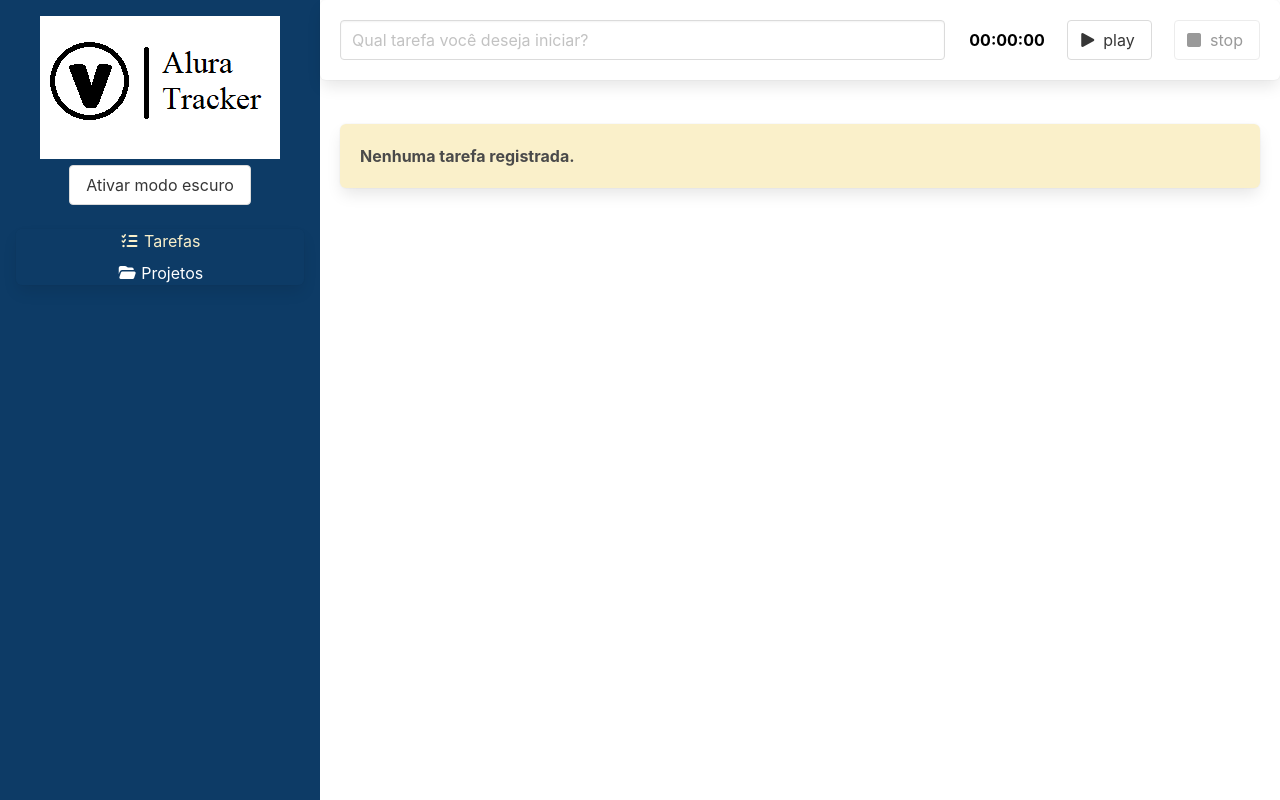
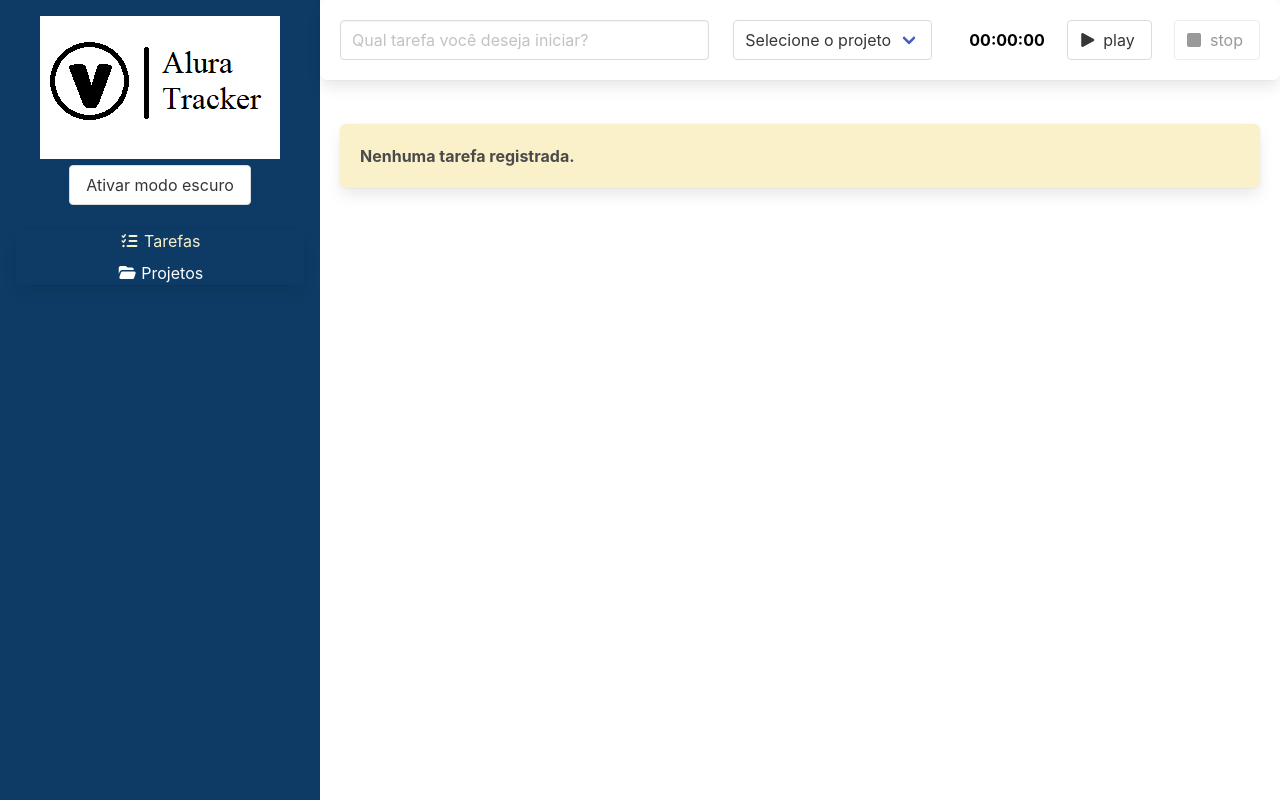
Before and after one commit to egon-bling/alura-tracker2, a Vue app: page / in a window 1280 px wide. Built offline with nearby package versions, Linux system fonts and the light colour scheme.

Commit message:
Refatora o método de salvar projetos para adicioná-los no select da página de tarefas.

```diff
--- a/package.json
+++ b/package.json
@@ -11,7 +11,8 @@
     "@fortawesome/fontawesome-free": "^7.1.0",
     "core-js": "^3.8.3",
     "vue": "^3.2.13",
-    "vue-router": "^4.0.12"
+    "vue-router": "^4.0.12",
+    "vuex": "^4.0.2"
   },
   "devDependencies": {
     "@types/vue-router": "^2.0.0",
--- a/src/components/Formulario.vue
+++ b/src/components/Formulario.vue
@@ -2,7 +2,7 @@
     <div class="box formulario">
         <div class="columns"> <!-- columns no plural -->
             <div
-                class="column is-8"
+                class="column is-5"
                 role="form"
                 aria-label="Formulário para criação de uma nova tarefa"
             ><!-- column no singular -->
@@ -13,6 +13,20 @@
                     v-model="descricao"
                 />
             </div><!-- column no singular -->
+            <div class="column is-3">
+                <div class="select">
+                    <select v-model="idProjeto">
+                        <option value="">Selecione o projeto</option>
+                        <option
+                            :value="projeto.id"
+                            v-for="projeto in projetos"
+                            :key="projeto.id"
+                        >
+                        {{ projeto.nome }}
+                        </option>
+                    </select>
+                </div>
+            </div>
             <div class="column">
                 <MeuTemporizador @aoTemporizadorFinalizado="finalizarTarefa"/>
             </div>
@@ -21,8 +35,10 @@
 </template>
 
 <script lang="ts">
-import { defineComponent } from 'vue';
+import { computed, defineComponent } from 'vue';
 import MeuTemporizador from './MeuTemporizador.vue';
+import { useStore } from 'vuex';
+import { key } from '@/store';
 
 export default defineComponent({
     name: 'MeuFormulário',
@@ -32,16 +48,24 @@
     },
     data () {
         return {
-            descricao: ''
+            descricao: '',
+            idProjeto: ''
         }
     },
     methods: {
         finalizarTarefa (tempoDecorrido: number) : void {
             this.$emit('aoSalvarTarefa', {
                 duracaoEmSegundos: tempoDecorrido,
-                descricao: this.descricao
+                descricao: this.descricao,
+                projeto: this.projetos.find(proj => proj.id == this.idProjeto)
             })
             this.descricao = ''
+        }
+    },
+    setup () {
+        const store = useStore(key)
+        return {
+            projetos: computed(() => store.state.projetos)
         }
     }
 });
--- a/src/interfaces/ITarefa.ts
+++ b/src/interfaces/ITarefa.ts
@@ -1,4 +1,7 @@
+import IProjeto from "./IProjeto";
+
 export default interface ITarefa {
     duracaoEmSegundos: number,
-    descricao: string
+    descricao: string,
+    projeto: IProjeto
 }
--- a/src/main.ts
+++ b/src/main.ts
@@ -3,7 +3,9 @@
 
 import '@fortawesome/fontawesome-free/css/all.css' //disponibiliza os ícones da bilioteca "Font Awesome"
 import roteador from './roteador'
+import { key, store } from './store'
 
 createApp(App)
     .use(roteador)
+    .use(store, key)
     .mount('#app')
--- /dev/null
+++ b/src/store/index.ts
@@ -0,0 +1,41 @@
+import IProjeto from "@/interfaces/IProjeto";
+import { InjectionKey } from "vue";
+import { createStore, Store, useStore as vuexUseStore } from "vuex";
+
+interface Estado {
+    projetos: IProjeto[]
+}
+
+export const key: InjectionKey<Store<Estado>> = Symbol()
+
+export const store = createStore<Estado>({
+    state: {
+        projetos: [/*
+            {
+                id: new Date().toISOString(),
+                nome: 'Typescript'
+            },
+            {
+                id: new Date().toISOString(),
+                nome: 'Vue'
+            },
+            {
+                id: new Date().toISOString(),
+                nome: 'Vuex'
+            },
+         */]
+    },
+    mutations: {
+        'ADICIONA_PROJETO'(state, nomeDoProjeto: string) {
+            const projeto = {
+                id: new Date().toISOString(),
+                nome: nomeDoProjeto
+            } as IProjeto
+            state.projetos.push(projeto)
+        }
+    }
+})
+
+export function useStore(): Store<Estado> {
+    return vuexUseStore(key)
+}
--- a/src/views/Projetos.vue
+++ b/src/views/Projetos.vue
@@ -40,24 +40,31 @@
 </template>
 
 <script lang="ts">
-import IProjeto from "@/interfaces/IProjeto";
-import { defineComponent } from "vue";
+import { computed, defineComponent } from "vue";
+import { useStore } from "@/store";
 export default defineComponent({
     name: "MeusProjetos", //Este é o único lugar onde o nome é multi-word
     data() {
         return {
             nomeDoProjeto: '',
-            projetos: [] as IProjeto[]
         };
     },
     methods: {
         salvar() {
-            const projeto: IProjeto = {
+            /* const projeto: IProjeto = {
                 nome: this.nomeDoProjeto,
-                id: new Date().toISOString()
-            }
-            this.projetos.push(projeto)
-            this.nomeDoProjeto = ''
+                id: new Date().toISOString(),
+            };
+            this.projetos.push(projeto);*/
+            this.store.commit('ADICIONA_PROJETO', this.nomeDoProjeto)
+            this.nomeDoProjeto = "";
+        },
+    },
+    setup () {
+        const store = useStore()
+        return {
+            store,
+            projetos: computed(() => store.state.projetos)
         }
     }
 });
```
Also changed, not shown: 1 other file (tests, documents, lock files or other folders).
